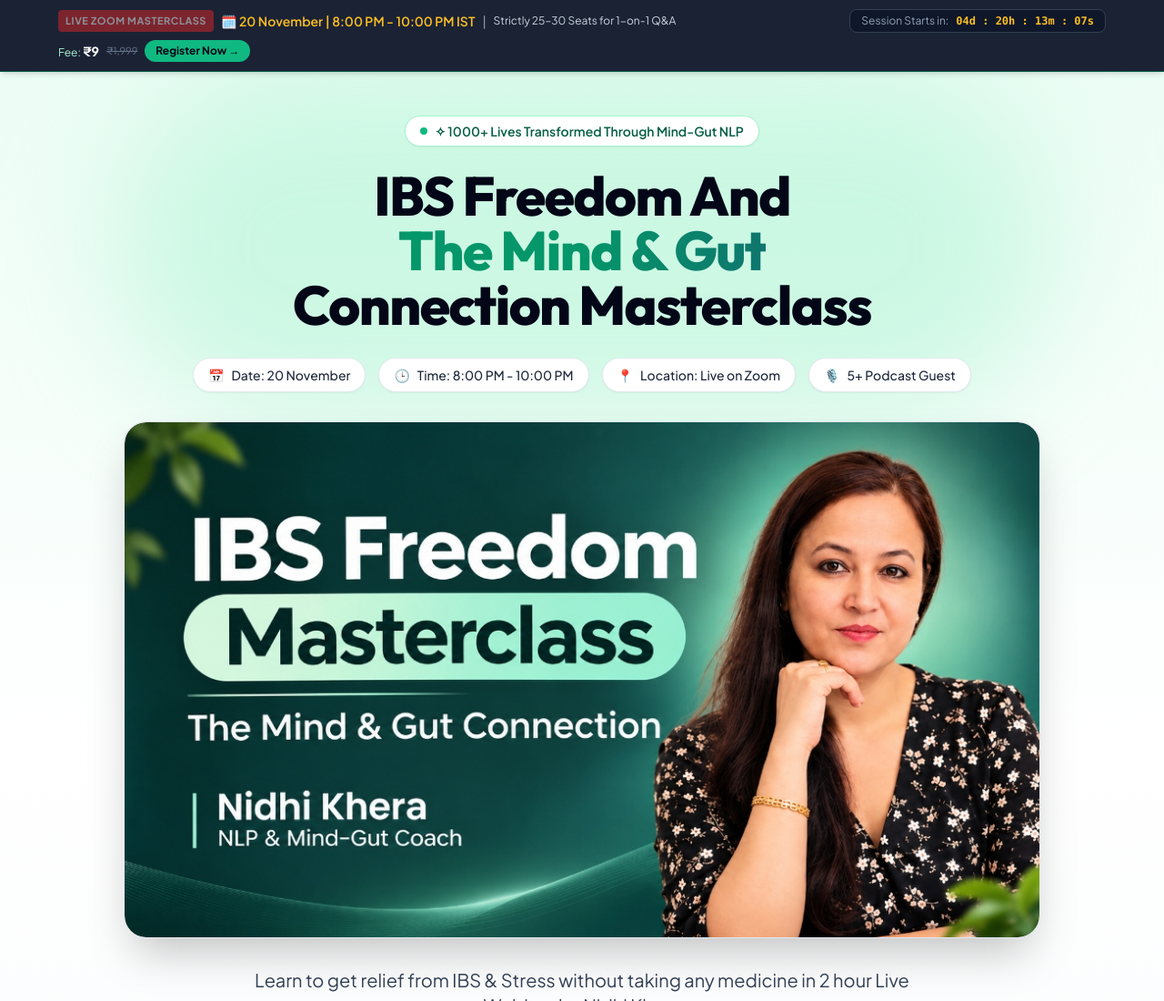
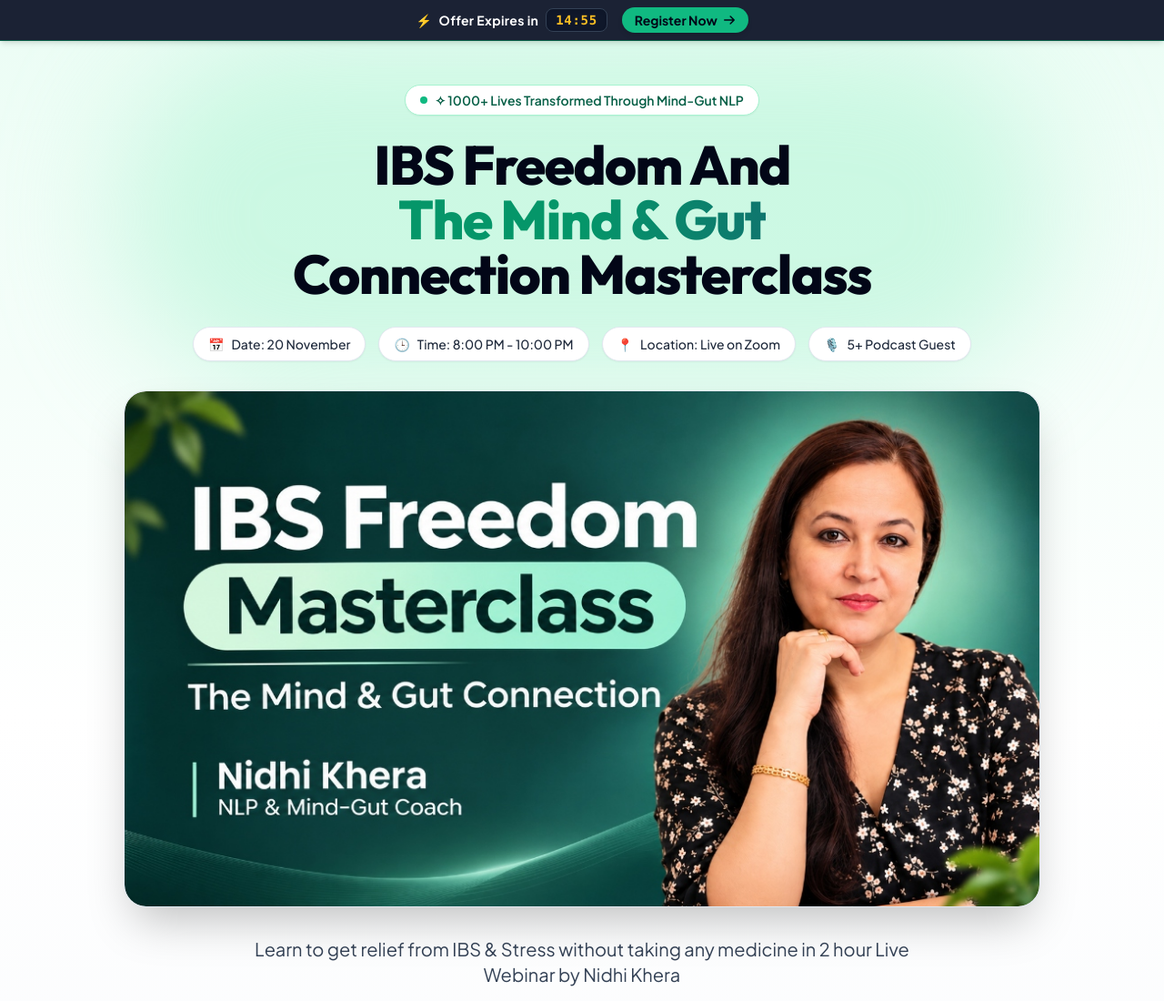
Before and after one commit to sagarburman1920/nidhikhera, a plain HTML site: page index.html in a window 1280 px wide. Shown: the top 1100 px of the page at 91% size. Drawn offline with nearby package versions, Linux system fonts and the light colour scheme.

Commit message:
Update announcement bar to evergreen 15-min countdown timer with Register Now CTA

```diff
--- a/index.html
+++ b/index.html
@@ -65,34 +65,21 @@
 <body class="bg-slate-50 text-slate-800 font-sans antialiased selection:bg-gut-500 selection:text-white pb-24 md:pb-12">
 
   <!-- ========================================== -->
-  <!-- 1. TOP STICKY URGENCY BAR WITH LIVE TIMER -->
+  <!-- 1. TOP STICKY URGENCY BAR (15-MIN EVERGREEN COUNTDOWN) -->
   <!-- ========================================== -->
-  <div class="glass-nav text-white text-xs md:text-sm py-2.5 px-4 sticky top-0 z-50 border-b border-gut-800 shadow-md">
-    <div class="max-w-6xl mx-auto flex flex-wrap items-center justify-between gap-2">
-      <div class="flex items-center gap-2">
-        <span class="inline-flex items-center px-2 py-0.5 rounded text-[11px] font-bold bg-red-600 text-white uppercase tracking-wider animate-pulse">
-          LIVE ZOOM MASTERCLASS
-        </span>
-        <span class="font-semibold text-amber-400 text-xs sm:text-sm">
-          🗓️ 20 November | 8:00 PM - 10:00 PM IST
-        </span>
-        <span class="hidden md:inline text-slate-400">|</span>
-        <span class="hidden md:inline text-slate-300 text-xs">
-          Strictly 25–30 Seats for 1-on-1 Q&A
+  <div class="glass-nav text-white text-xs sm:text-sm py-2 px-4 sticky top-0 z-50 border-b border-gut-800 shadow-md">
+    <div class="max-w-4xl mx-auto flex items-center justify-center gap-2.5 sm:gap-4 flex-wrap text-center">
+      <div class="flex items-center gap-2 font-medium">
+        <span class="text-amber-400">⚡</span>
+        <span class="font-bold tracking-wide text-xs sm:text-sm">Offer Expires in</span>
+        <span class="font-mono font-extrabold text-amber-400 bg-slate-900/90 px-2.5 py-0.5 rounded-lg border border-slate-700 text-xs sm:text-sm tracking-wider shadow-inner" id="evergreen-timer">
+          15:00
         </span>
       </div>
-
-      <!-- Live Countdown Clock -->
-      <div class="flex items-center gap-2 bg-slate-900/90 px-3 py-1 rounded-lg border border-slate-700 text-xs">
-        <span class="text-slate-400">Session Starts in:</span>
-        <span class="font-mono font-bold text-amber-400" id="live-timer">04d : 22h : 09m : 12s</span>
-      </div>
-
-      <div class="flex items-center gap-2 text-xs text-gut-200">
-        <span>Fee: <strong class="text-white text-sm">₹9</strong></span>
-        <span class="line-through text-slate-500 text-[11px]">₹1,999</span>
-        <a href="https://rzp.io/rzp/x4uSYYKk" target="_blank" class="hidden sm:inline-block bg-emerald-500 hover:bg-emerald-400 text-slate-950 font-bold px-3 py-1 rounded-full text-xs transition">Register Now →</a>
-      </div>
+      <a href="https://rzp.io/rzp/x4uSYYKk" target="_blank" class="inline-flex items-center gap-1.5 bg-emerald-500 hover:bg-emerald-400 text-slate-950 font-extrabold px-3.5 py-1 rounded-full text-xs sm:text-sm shadow-md transition transform hover:scale-105">
+        <span>Register Now</span>
+        <svg class="w-3.5 h-3.5" fill="none" stroke="currentColor" viewBox="0 0 24 24"><path stroke-linecap="round" stroke-linejoin="round" stroke-width="2.5" d="M14 5l7 7m0 0l-7 7m7-7H3"/></svg>
+      </a>
     </div>
   </div>
 
@@ -866,32 +853,47 @@
   <!-- JAVASCRIPT LOGIC -->
   <!-- ========================================== -->
   <script>
-    // 1. COUNTDOWN TIMER TARGETING 20 NOVEMBER 2026 8:00 PM IST
-    function startCountdown() {
-      const timerElement = document.getElementById('live-timer');
-      const targetDate = new Date('2026-11-20T20:00:00+05:30');
+    // 1. EVERGREEN 15-MINUTE COUNTDOWN TIMER FOR NEW SESSIONS
+    function startEvergreenTimer() {
+      const timerElement = document.getElementById('evergreen-timer');
+      if (!timerElement) return;
+
+      const DURATION = 15 * 60 * 1000; // 15 minutes
+      const STORAGE_KEY = 'nidhi_ibs_offer_timer';
+
+      let deadline = localStorage.getItem(STORAGE_KEY);
+      const now = Date.now();
+
+      // If no deadline stored, or if it has expired, initialize a fresh 15-minute countdown
+      if (!deadline || now >= parseInt(deadline, 10)) {
+        deadline = now + DURATION;
+        localStorage.setItem(STORAGE_KEY, deadline);
+      } else {
+        deadline = parseInt(deadline, 10);
+      }
 
       function update() {
-        const now = new Date().getTime();
-        const distance = targetDate.getTime() - now;
+        const currentTime = Date.now();
+        let remaining = deadline - currentTime;
 
-        if (distance < 0) {
-          timerElement.innerText = "STARTING SOON";
-          return;
+        if (remaining <= 0) {
+          // Reset to 15 minutes to keep evergreen scarcity active
+          deadline = Date.now() + DURATION;
+          localStorage.setItem(STORAGE_KEY, deadline);
+          remaining = DURATION;
         }
 
-        const days = Math.floor(distance / (1000 * 60 * 60 * 24));
-        const hours = Math.floor((distance % (1000 * 60 * 60 * 24)) / (1000 * 60 * 60));
-        const minutes = Math.floor((distance % (1000 * 60 * 60)) / (1000 * 60));
-        const seconds = Math.floor((distance % (1000 * 60)) / 1000);
+        const minutes = Math.floor((remaining / (1000 * 60)) % 60);
+        const seconds = Math.floor((remaining / 1000) % 60);
 
         const pad = (n) => String(n).padStart(2, '0');
-        timerElement.innerText = `${pad(days)}d : ${pad(hours)}h : ${pad(minutes)}m : ${pad(seconds)}s`;
+        timerElement.innerText = `${pad(minutes)}:${pad(seconds)}`;
       }
+
       update();
       setInterval(update, 1000);
     }
-    startCountdown();
+    startEvergreenTimer();
 
     // 2. QUIZ
     const quizCheckboxes = document.querySelectorAll('.quiz-cb');
```
